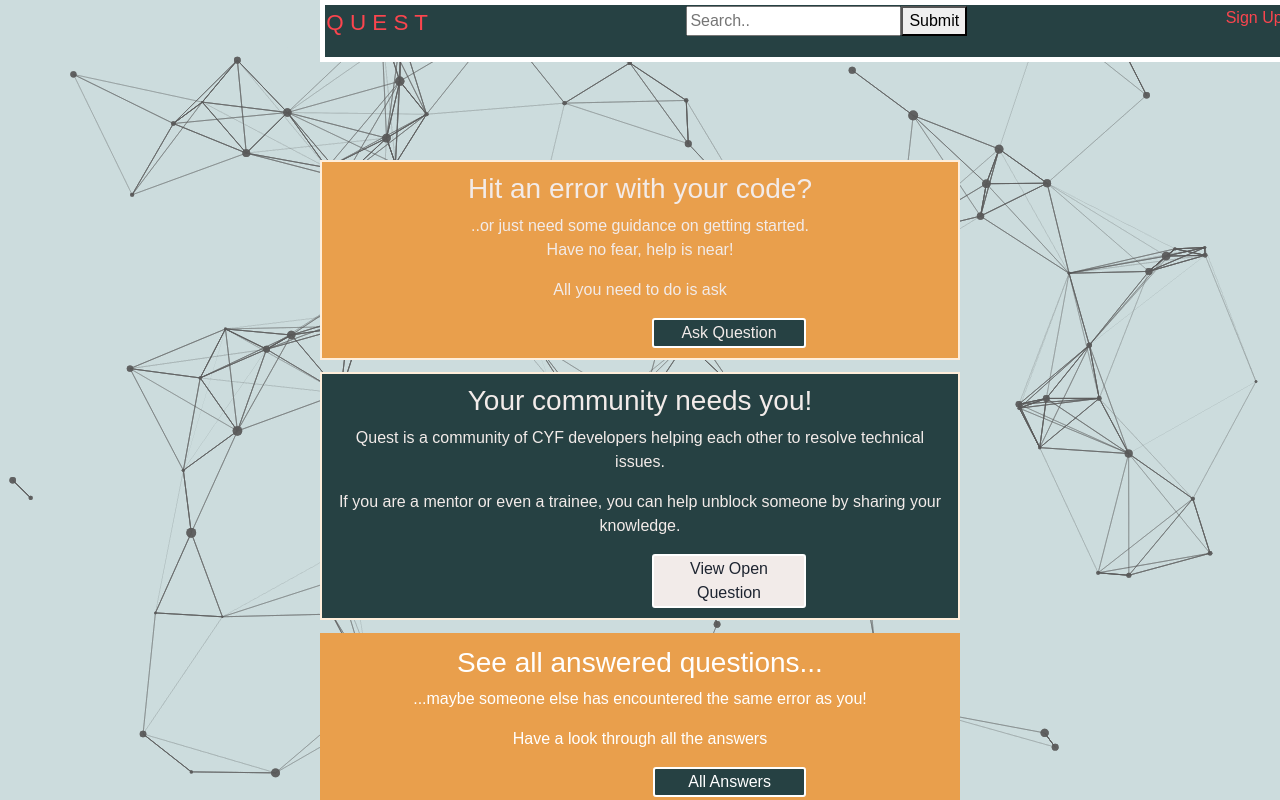
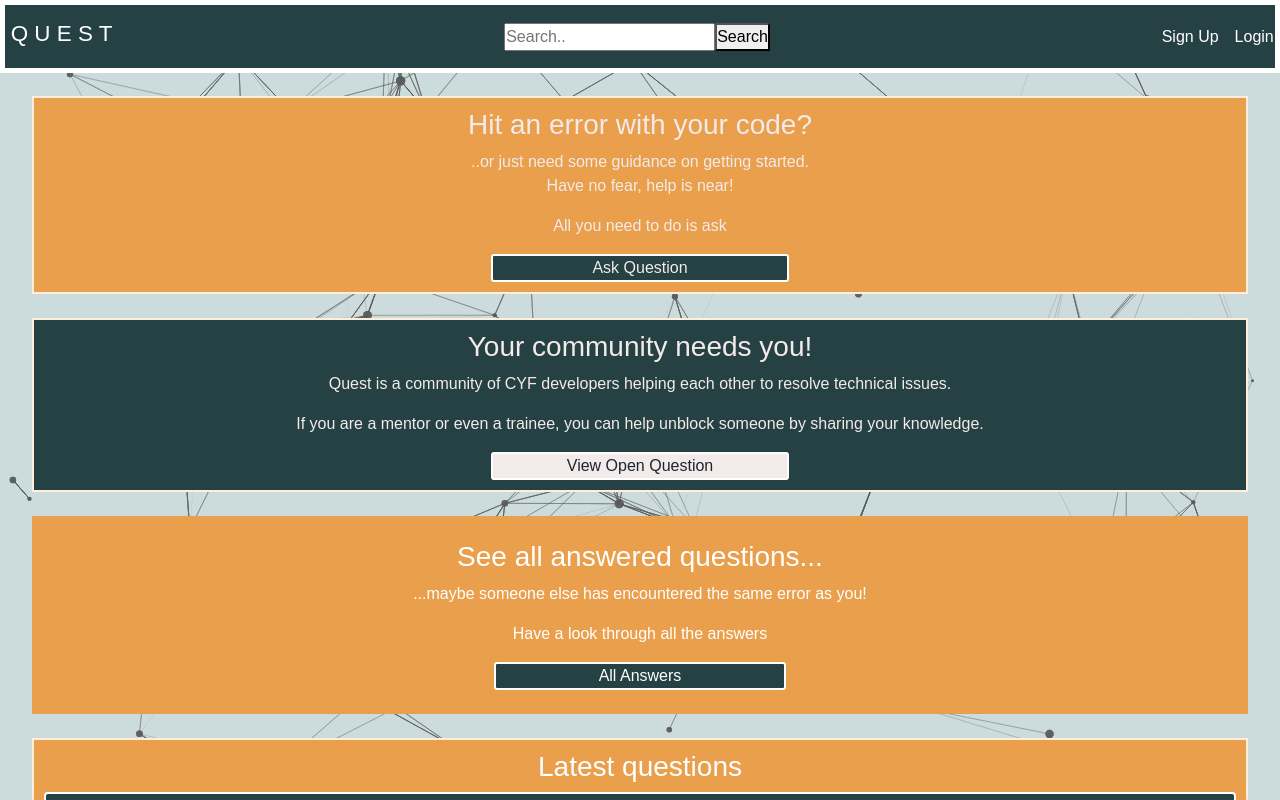
Before and after one commit to ATedy/wm2-q-and-a, a React (Create React App) app in the folder client/: page / in a window 1280 px wide. Shown: the top 800 px of the page. Built offline with nearby package versions, Linux system fonts and the light colour scheme.

Commit message:
NavBar and main rearranged

```diff
--- a/client/src/App.js
+++ b/client/src/App.js
@@ -10,7 +10,7 @@ import Answers from './pages/Answers';
 
 const App = () => {
   return (
-    <main>
+    <>
       <Switch>
         <Route path="/" exact>
           <Home />
@@ -34,7 +34,7 @@ const App = () => {
           <AnswerForm />
         </Route>
       </Switch>
-    </main>
+    </>
   );
 };
 
--- a/client/src/pages/Home.css
+++ b/client/src/pages/Home.css
@@ -1,8 +1,13 @@
+*{
+  margin: 0;
+  padding: 0;
+  box-sizing: border-box;
+}
 .logo {
   width: 100px;
 }
 main{
-  margin: 10rem;
+  margin: 2rem;
 }
 .wrapper{
   position: relative;
@@ -19,26 +24,37 @@ z-index: 1;
 height: 100%;
 width: 100%;
 }
+
 .navBar{
-    margin: 2% auto;
+  margin: 0 auto;
   width: 100%;
   padding: 0.1%;
   display: flex;
   justify-content: space-between;
+  align-items: center;
   border-bottom: 1px solid gray;
   background-color: #264143;
   border: 5px solid white;
-    z-index:100;
+  z-index:500;
+  position: fixed;
+  top: 0;
 }
+
+.navBar p{
+  font-weight: 400;
+  font-size: 1.4em;
+}
+
 .navBar p, .navLinks {
     color: white;
 }
-.navLinks{
-    margin-top: 0.2em;
+.navBar .logoName{
+  margin-top: 0.5em;
+  padding-left: 0.2em;
 }
-.navBar p{
-    font-weight: 800;
-    font-size: 5em;
+
+main{
+  margin-top: 6em;
 }
 
 .questTitle
@@ -92,6 +108,7 @@ body {
   z-index:100;
 }
 section button {
+
   color: black;
   border: none;
   cursor: pointer;
@@ -100,8 +117,8 @@ section button {
   z-index:100;
 }
 .btn-center {
-  text-align: center;
-  margin-inline: 20rem;
+  display:block;
+  margin: 0 auto;
 }
 section:nth-child(1){
   background-color: #e99f4c;
@@ -260,23 +277,3 @@ header{
   padding-left: 100px;
   border-radius: 10px;
 }
-
-.navBar{
-  margin: 0% auto;
-  position:fixed;
-  top: 0;
-  width: 80%;
-  display: flex;
-  justify-content: space-between;
-  z-index: 500;
-}
-.navBar p, .navLinks {
-  color: #FB454E;
-}
-.navLinks{
-  margin-top: 0.3em;
-}
-.navBar p{
-  font-weight: 400;
-  font-size: 1.4em;
-}
--- a/client/src/pages/Home.js
+++ b/client/src/pages/Home.js
@@ -1,18 +1,14 @@
-import { Link } from "react-router-dom";
+import {Link} from "react-router-dom";
 import "./Home.css";
 import logo from "./logo.svg";
-import Feature from './particles';
-import NavBar from './NavBar';
+import Feature from "./particles";
+import NavBar from "./NavBar";
 
 export function Home(props) {
-
   return (
     <div className="wrapper">
-
-
-        <main role="main">
       <NavBar />
-         <div>
+      <main>
         <section className="sectionContainer">
           <h3>Hit an error with your code?</h3>
           <p>
@@ -27,12 +23,12 @@ export function Home(props) {
         <section className="sectionContainer">
           <h3>Your community needs you!</h3>
           <p>
-                Quest is a community of CYF developers helping each other to
-                resolve technical issues.
+            Quest is a community of CYF developers helping each other to resolve
+            technical issues.
           </p>
           <p>
-                If you are a mentor or even a trainee, you can help unblock
-                someone by sharing your knowledge.
+            If you are a mentor or even a trainee, you can help unblock someone
+            by sharing your knowledge.
           </p>
           <Link className="openlinks" to="/OpenQuestions">
             <button className="btn-center">View Open Question</button>
@@ -40,11 +36,9 @@ export function Home(props) {
         </section>
         <section className="answeredSectionContainer">
           <h3>See all answered questions...</h3>
-              <p>
-                ...maybe someone else has encountered the same error as you!
-              </p>
+          <p>...maybe someone else has encountered the same error as you!</p>
           <p>Have a look through all the answers</p>
-              <Link  to="/Answers">
+          <Link to="/Answers">
             <button className="btn-center">All Answers</button>
           </Link>
         </section>
@@ -65,9 +59,7 @@ export function Home(props) {
             </li>
           </ul>
         </section>
-          </div>
       </main>
-
 
       <section className="footer-section">
         <footer className="list-footer">
@@ -81,7 +73,6 @@ export function Home(props) {
         </footer>
       </section>
     </div>
-
   );
 }
 
--- a/client/src/pages/NavBar.js
+++ b/client/src/pages/NavBar.js
@@ -7,10 +7,10 @@ import {Link} from "react-router-dom";
 const NavBar = () => {
   return (
     <nav className="navBar">
-      <p>Q U E S T</p>
+      <p className="logoName">Q U E S T</p>
       <div>
         <input type="text" placeholder="Search.." className="prompt" />
-        <button type="submit">Submit</button>
+        <button type="submit" >Search</button>
         <i className="search icon"></i>
       </div>
       <div>
```
Lines whose indentation alone changed are shown as unchanged.
